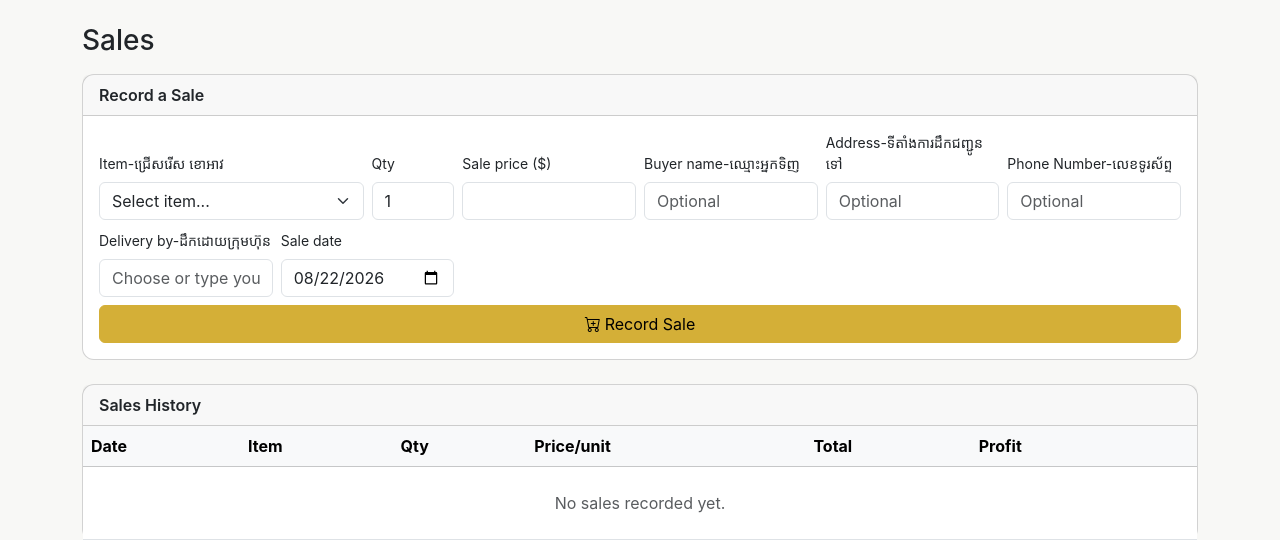
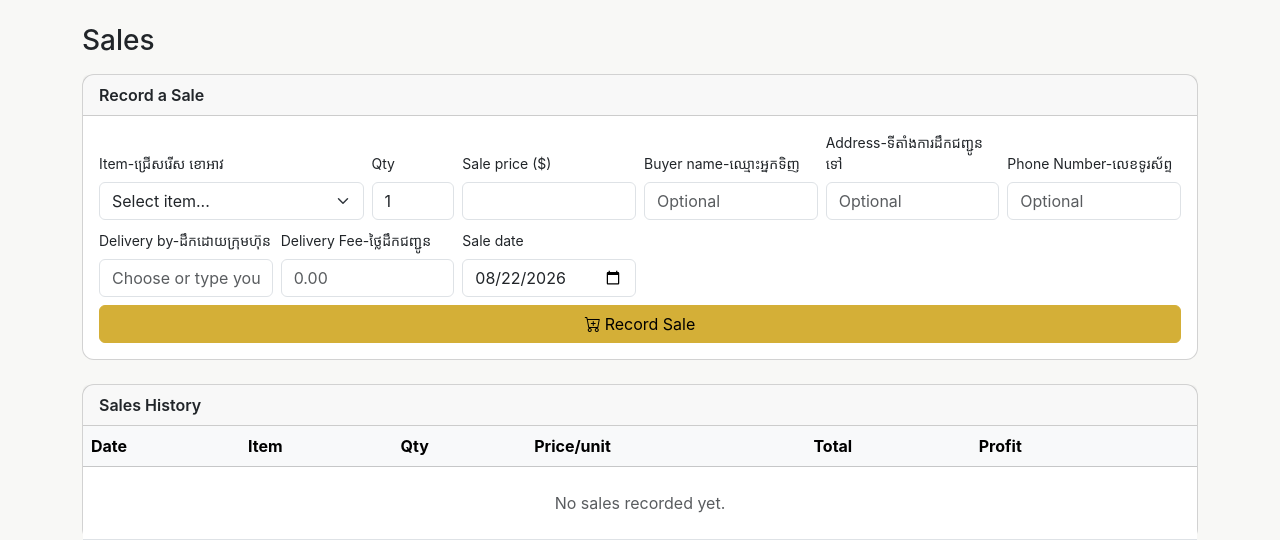
Before and after one commit to yimphaly68/mshop, a Flask app: page /sales in a window 1280 px wide. Shown: the part 82-622 px from the top of the page. Run offline with Flask 3, Linux system fonts and the light colour scheme.

Commit message:
Add Delivery Fee to Sales, included in Total
Record a Sale now has a Delivery Fee combo box (Free, \$2, \$3, \$4,
\$5, or type a custom amount). Sales History Total and the printed
receipt now both add the delivery fee on top of the item subtotal.
Editable later via the existing buyer/delivery edit modal, and
carried forward on exchanges like the other delivery fields.

Co-Authored-By: Claude Sonnet 5 <noreply@anthropic.com>

```diff
--- a/app.py
+++ b/app.py
@@ -456,8 +456,10 @@ def sale_new():
     sale_date = request.form.get("sale_date") or date.today().isoformat()
 
     db.execute(text(
-        "INSERT INTO sales (item_id, quantity, sale_price, sale_date, buyer_name, address, phone_number, delivery_by) "
-        "VALUES (:item_id, :quantity, :sale_price, :sale_date, :buyer_name, :address, :phone_number, :delivery_by)"
+        "INSERT INTO sales (item_id, quantity, sale_price, sale_date, buyer_name, address, "
+        "phone_number, delivery_by, delivery_fee) "
+        "VALUES (:item_id, :quantity, :sale_price, :sale_date, :buyer_name, :address, "
+        ":phone_number, :delivery_by, :delivery_fee)"
     ), {
         "item_id": item_id,
         "quantity": quantity,
@@ -467,6 +469,7 @@ def sale_new():
         "address": request.form.get("address", "").strip(),
         "phone_number": request.form.get("phone_number", "").strip(),
         "delivery_by": request.form.get("delivery_by", "").strip(),
+        "delivery_fee": parse_float(request.form.get("delivery_fee"), 0),
     })
     db.execute(
         text("UPDATE items SET quantity = quantity - :quantity WHERE id = :id"),
@@ -487,12 +490,13 @@ def sale_edit_delivery(sale_id):
 
     db.execute(text(
         "UPDATE sales SET buyer_name=:buyer_name, address=:address, "
-        "phone_number=:phone_number, delivery_by=:delivery_by WHERE id=:id"
+        "phone_number=:phone_number, delivery_by=:delivery_by, delivery_fee=:delivery_fee WHERE id=:id"
     ), {
         "buyer_name": request.form.get("buyer_name", "").strip(),
         "address": request.form.get("address", "").strip(),
         "phone_number": request.form.get("phone_number", "").strip(),
         "delivery_by": request.form.get("delivery_by", "").strip(),
+        "delivery_fee": parse_float(request.form.get("delivery_fee"), 0),
         "id": sale_id,
     })
     db.commit()
@@ -589,9 +593,9 @@ def sale_exchange(sale_id):
     # Record the new item as a fresh sale, linked back to the original.
     db.execute(text(
         "INSERT INTO sales (item_id, quantity, sale_price, sale_date, exchanged_from_sale_id, "
-        "buyer_name, address, phone_number, delivery_by) "
+        "buyer_name, address, phone_number, delivery_by, delivery_fee) "
         "VALUES (:item_id, :quantity, :sale_price, :sale_date, :exchanged_from_sale_id, "
-        ":buyer_name, :address, :phone_number, :delivery_by)"
+        ":buyer_name, :address, :phone_number, :delivery_by, :delivery_fee)"
     ), {
         "item_id": new_item_id,
         "quantity": exchange_qty,
@@ -602,6 +606,7 @@ def sale_exchange(sale_id):
         "address": sale["address"],
         "phone_number": sale["phone_number"],
         "delivery_by": sale["delivery_by"],
+        "delivery_fee": sale["delivery_fee"],
     })
     db.execute(
         text("UPDATE items SET quantity = quantity - :qty WHERE id = :id"),
--- a/db.py
+++ b/db.py
@@ -67,6 +67,7 @@ sales = Table(
     Column("address", Text),
     Column("phone_number", Text),
     Column("delivery_by", Text),
+    Column("delivery_fee", Float, nullable=False, server_default="0"),
     Column("created_at", DateTime, nullable=False, server_default=text("CURRENT_TIMESTAMP")),
     CheckConstraint("refunded_quantity BETWEEN 0 AND quantity", name="ck_sales_refunded_quantity"),
 )
@@ -160,4 +161,6 @@ def init_db():
             conn.execute(text("ALTER TABLE sales ADD COLUMN phone_number TEXT"))
         if "delivery_by" not in sales_columns:
             conn.execute(text("ALTER TABLE sales ADD COLUMN delivery_by TEXT"))
+        if "delivery_fee" not in sales_columns:
+            conn.execute(text("ALTER TABLE sales ADD COLUMN delivery_fee REAL NOT NULL DEFAULT 0"))
     _run_migration_step(_migrate_sales_delivery_info)
--- a/templates/sales.html
+++ b/templates/sales.html
@@ -48,6 +48,17 @@
         </datalist>
       </div>
       <div class="col-6 col-md-2">
+        <label class="form-label small">Delivery Fee-ថ្លៃដឹកជញ្ជូន</label>
+        <input type="number" step="0.01" min="0" name="delivery_fee" list="deliveryFeeOptions" class="form-control" placeholder="0.00" autocomplete="off">
+        <datalist id="deliveryFeeOptions">
+          <option value="0">Free</option>
+          <option value="2">$2</option>
+          <option value="3">$3</option>
+          <option value="4">$4</option>
+          <option value="5">$5</option>
+        </datalist>
+      </div>
+      <div class="col-6 col-md-2">
         <label class="form-label small">Sale date</label>
         <input type="date" name="sale_date" value="{{ today }}" class="form-control">
       </div>
@@ -86,7 +97,12 @@
           </td>
           <td>{{ remaining }}</td>
           <td>{{ CURRENCY }}{{ "%.2f"|format(s.sale_price) }}</td>
-          <td>{{ CURRENCY }}{{ "%.2f"|format(remaining * s.sale_price) }}</td>
+          <td>
+            {{ CURRENCY }}{{ "%.2f"|format(remaining * s.sale_price + s.delivery_fee) }}
+            {% if s.delivery_fee > 0 %}
+            <br><span class="text-muted small">(+{{ CURRENCY }}{{ "%.2f"|format(s.delivery_fee) }} delivery)</span>
+            {% endif %}
+          </td>
           <td class="{{ 'text-success' if (s.sale_price - s.item_cost_price) >= 0 else 'text-danger' }}">
             {{ CURRENCY }}{{ "%.2f"|format((s.sale_price - s.item_cost_price) * remaining) }}
           </td>
@@ -99,7 +115,8 @@
                 data-buyer-name="{{ s.buyer_name or '' }}"
                 data-address="{{ s.address or '' }}"
                 data-phone-number="{{ s.phone_number or '' }}"
-                data-delivery-by="{{ s.delivery_by or '' }}">
+                data-delivery-by="{{ s.delivery_by or '' }}"
+                data-delivery-fee="{{ s.delivery_fee }}">
                 <i class="bi bi-pencil-square"></i>
               </button>
               <a href="{{ url_for('sale_receipt', sale_id=s.id) }}" target="_blank" class="btn btn-sm btn-outline-dark" title="Print receipt">
@@ -222,9 +239,13 @@
           <label class="form-label small">Phone Number-លេខទូរស័ព្ទ</label>
           <input type="text" name="phone_number" id="editPhoneNumber" class="form-control" placeholder="Optional">
         </div>
-        <div class="mb-1">
+        <div class="mb-3">
           <label class="form-label small">Delivery by-ដឹកដោយក្រុមហ៊ុន</label>
           <input type="text" name="delivery_by" id="editDeliveryBy" list="deliveryByOptions" class="form-control" placeholder="Choose or type your own" autocomplete="off">
+        </div>
+        <div class="mb-1">
+          <label class="form-label small">Delivery Fee-ថ្លៃដឹកជញ្ជូន</label>
+          <input type="number" step="0.01" min="0" name="delivery_fee" id="editDeliveryFee" list="deliveryFeeOptions" class="form-control" placeholder="0.00" autocomplete="off">
         </div>
       </div>
       <div class="modal-footer">
@@ -278,6 +299,7 @@ document.getElementById('editDeliveryModal').addEventListener('show.bs.modal', f
   document.getElementById('editAddress').value = btn.getAttribute('data-address');
   document.getElementById('editPhoneNumber').value = btn.getAttribute('data-phone-number');
   document.getElementById('editDeliveryBy').value = btn.getAttribute('data-delivery-by');
+  document.getElementById('editDeliveryFee').value = btn.getAttribute('data-delivery-fee');
   document.getElementById('editDeliveryForm').action = '/sales/' + saleId + '/edit-delivery';
 });
 </script>
```
Also changed, not shown: templates/receipt.html (+6 -1 lines).
